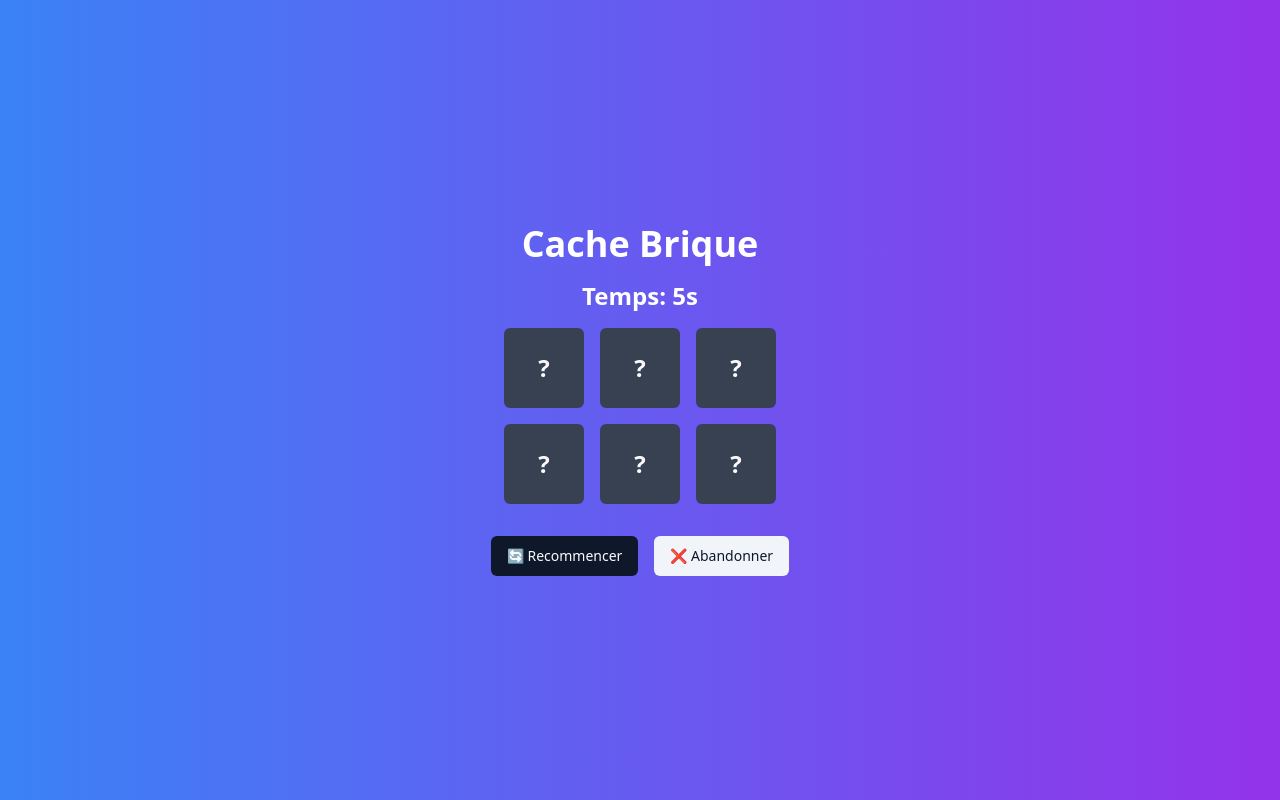
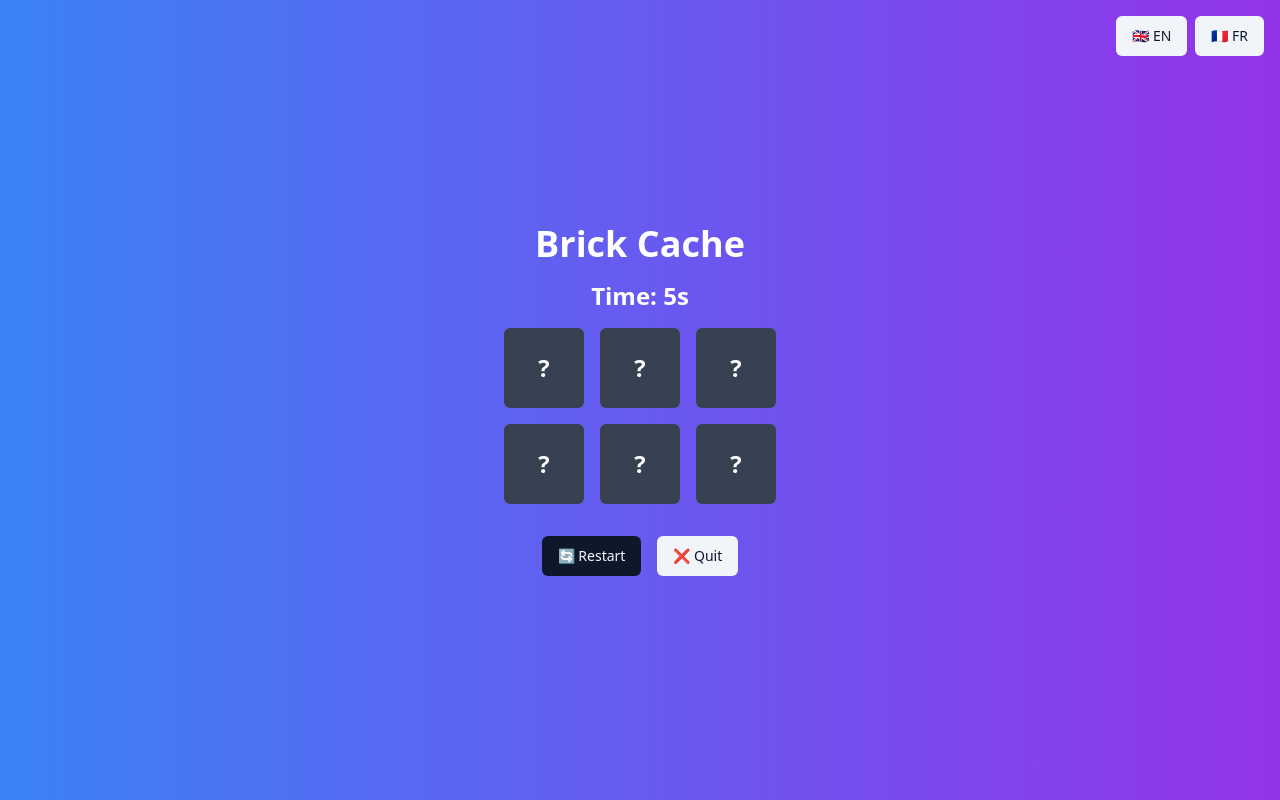
Before and after one commit to metafab/brick-order-breaker, a React (Vite) app: page /level/1 in a window 1280 px wide. Built offline with nearby package versions, Linux system fonts and the light colour scheme.

Commit message:
Add multilingual support
Introduce translation for the game in English and French. Implement functionality to dynamically change the language based on user preferences defined at the browser level, defaulting to English.
[skip gpt_engineer]

```diff
--- a/package.json
+++ b/package.json
@@ -46,6 +46,8 @@
     "date-fns": "^3.6.0",
     "embla-carousel-react": "^8.3.0",
     "framer-motion": "^11.11.9",
+    "i18next": "^23.16.5",
+    "i18next-browser-languagedetector": "^8.0.0",
     "input-otp": "^1.2.4",
     "lodash": "^4.17.21",
     "lucide-react": "^0.451.0",
@@ -55,6 +57,7 @@
     "react-day-picker": "^8.10.1",
     "react-dom": "^18.3.1",
     "react-hook-form": "^7.53.0",
+    "react-i18next": "^15.1.1",
     "react-resizable-panels": "^2.1.3",
     "react-router-dom": "^6.26.2",
     "recharts": "^2.12.7",
--- a/src/components/CacheBrique.tsx
+++ b/src/components/CacheBrique.tsx
@@ -5,12 +5,15 @@ import { useNavigate, useParams } from 'react-router-dom';
 import { GameHeader } from './game/GameHeader';
 import { GameGrid } from './game/GameGrid';
 import { useGameLogic } from '@/hooks/useGameLogic';
+import { LanguageSwitcher } from './LanguageSwitcher';
+import { useTranslation } from 'react-i18next';
 
 const LEVEL_3_TIME_LIMIT = 30;
 const LEVEL_5_MAX_LIVES = 10;
 
 const CacheBrique: React.FC = () => {
   const navigate = useNavigate();
+  const { t } = useTranslation();
   const { levelId } = useParams();
   const isLevel3 = levelId === "3";
   const isLevel4 = levelId === "4";
@@ -36,6 +39,7 @@ const CacheBrique: React.FC = () => {
 
   return (
     <div className="flex flex-col items-center justify-center min-h-screen bg-gradient-to-r from-blue-500 to-purple-600">
+      <LanguageSwitcher />
       {showConfetti && <Confetti />}
       <GameHeader
         timer={timer}
@@ -57,14 +61,14 @@ const CacheBrique: React.FC = () => {
       />
       <div className="flex gap-4 mt-8">
         <Button onClick={resetGame}>
-          🔄 Recommencer
+          {t('restart')}
         </Button>
         <Button
           onClick={() => navigate('/')}
           variant="secondary"
           className={isGameFinished && !isGameLost ? "bg-green-500 hover:bg-green-600 text-white" : ""}
         >
-          {isGameFinished && !isGameLost ? "➡️ Continuer" : "❌ Abandonner"}
+          {isGameFinished && !isGameLost ? t('continue') : t('quit')}
         </Button>
       </div>
     </div>
--- /dev/null
+++ b/src/components/LanguageSwitcher.tsx
@@ -0,0 +1,23 @@
+import { Button } from "@/components/ui/button";
+import { useTranslation } from "react-i18next";
+
+export const LanguageSwitcher = () => {
+  const { i18n } = useTranslation();
+
+  return (
+    <div className="absolute top-4 right-4 flex gap-2">
+      <Button
+        variant={i18n.language === 'en' ? 'default' : 'secondary'}
+        onClick={() => i18n.changeLanguage('en')}
+      >
+        🇬🇧 EN
+      </Button>
+      <Button
+        variant={i18n.language === 'fr' ? 'default' : 'secondary'}
+        onClick={() => i18n.changeLanguage('fr')}
+      >
+        🇫🇷 FR
+      </Button>
+    </div>
+  );
+};
--- a/src/components/game/GameHeader.tsx
+++ b/src/components/game/GameHeader.tsx
@@ -1,4 +1,5 @@
 import { Progress } from "@/components/ui/progress";
+import { useTranslation } from "react-i18next";
 
 interface GameHeaderProps {
   timer: number;
@@ -19,13 +20,15 @@ export const GameHeader: React.FC<GameHeaderProps> = ({
   isLevel3,
   isLevel5
 }) => {
+  const { t } = useTranslation();
+
   return (
     <>
-      <h1 className="text-4xl font-bold text-white mb-4">Cache Brique</h1>
+      <h1 className="text-4xl font-bold text-white mb-4">{t('title')}</h1>
       <div className="text-6xl font-bold text-white mb-4 flex flex-col items-center">
         {isLevel3 ? (
           <>
-            <div className="text-2xl mb-2">Temps restant : {timeLeft}s</div>
+            <div className="text-2xl mb-2">{t('timeLeft', { time: timeLeft })}</div>
             <Progress value={(timeLeft! / totalTime!) * 100} className="w-64 mb-4" />
           </>
         ) : (
@@ -39,7 +42,7 @@ export const GameHeader: React.FC<GameHeaderProps> = ({
                 ))}
               </div>
             )}
-            <div className="text-2xl text-center">Temps: {timer}s</div>
+            <div className="text-2xl text-center">{t('time', { time: timer })}</div>
           </>
         )}
       </div>
--- a/src/hooks/useGameLogic.ts
+++ b/src/hooks/useGameLogic.ts
@@ -1,6 +1,7 @@
 import { useState, useRef, useEffect } from 'react';
 import { shuffle } from 'lodash';
 import { toast } from "sonner";
+import { useTranslation } from 'react-i18next';
 
 const REVEAL_DURATION = 2000;
 const ERROR_DURATION = 1000;
@@ -8,6 +9,7 @@ const LEVEL_3_TIME_LIMIT = 30;
 const LEVEL_5_MAX_LIVES = 10;
 
 export const useGameLogic = (levelId: string | undefined, totalBricks: number) => {
+  const { t } = useTranslation();
   const [bricks, setBricks] = useState<number[]>([]);
   const [revealedBricks, setRevealedBricks] = useState<boolean[]>([]);
   const [flippedBricks, setFlippedBricks] = useState<boolean[]>([]);
@@ -43,7 +45,8 @@ export const useGameLogic = (levelId: string | undefined, totalBricks: number) =
       levelTimes[levelId] = isLevel3 ? LEVEL_3_TIME_LIMIT - timeLeft : timer;
       localStorage.setItem('levelTimes', JSON.stringify(levelTimes));
       setShowConfetti(true);
-      toast.success(`Félicitations ! ${isLevel3 ? `Vous avez terminé le niveau en ${LEVEL_3_TIME_LIMIT - timeLeft} secondes !` : `Vous avez terminé le jeu en ${timer} secondes !`}`);
+      const message = t('completedIn', { time: isLevel3 ? LEVEL_3_TIME_LIMIT - timeLeft : timer });
+      toast.success(t('congratulations', { message }));
     }
   };
 
@@ -51,7 +54,7 @@ export const useGameLogic = (levelId: string | undefined, totalBricks: number) =
     stopTimer();
     setIsGameFinished(true);
     setIsGameLost(true);
-    toast.error(`Game Over ! ${message}`);
+    toast.error(t('gameOverTime'));
   };
 
   const startTimer = () => {
@@ -124,7 +127,7 @@ export const useGameLogic = (levelId: string | undefined, totalBricks: number) =
     if (currentNumber === totalBricks) {
       handleGameComplete();
     } else {
-      toast.success(`Correct ! Trouvez maintenant le numéro ${currentNumber + 1}.`);
+      toast.success(t('correct', { number: currentNumber + 1 }));
     }
 
     timeoutRef.current = window.setTimeout(() => {
@@ -134,13 +137,13 @@ export const useGameLogic = (levelId: string | undefined, totalBricks: number) =
 
   const handleIncorrectBrick = (index: number) => {
     setErrorBrick(index);
-    toast.error("Oups ! Mauvaise brique. Essayez encore.");
+    toast.error(t('wrong'));
 
     if (isLevel5) {
       const newLives = lives - 1;
       setLives(newLives);
       if (newLives === 0) {
-        handleGameOver("Plus de vies !");
+        handleGameOver(t('gameOverLives'));
         return;
       }
     }
@@ -148,7 +151,7 @@ export const useGameLogic = (levelId: string | undefined, totalBricks: number) =
     if (shouldResetOnError) {
       setRevealedBricks(new Array(totalBricks).fill(false));
       setCurrentNumber(1);
-      toast.error("Tout est caché à nouveau ! Recommencez depuis le début.");
+      toast.error(t('resetOnError'));
     }
 
     timeoutRef.current = window.setTimeout(() => {
@@ -186,10 +189,10 @@ export const useGameLogic = (levelId: string | undefined, totalBricks: number) =
 
   useEffect(() => {
     if (isLevel3 && timeLeft === 0 && !isGameFinished) {
-      handleGameOver("Temps écoulé !");
+      handleGameOver(t('gameOverTime'));
     }
     if (isLevel5 && lives === 0 && !isGameFinished) {
-      handleGameOver("Plus de vies !");
+      handleGameOver(t('gameOverLives'));
     }
   }, [timeLeft, lives, isLevel3, isLevel5, isGameFinished]);
 
--- /dev/null
+++ b/src/i18n/config.ts
@@ -0,0 +1,48 @@
+import i18n from 'i18next';
+import { initReactI18next } from 'react-i18next';
+import LanguageDetector from 'i18next-browser-languagedetector';
+
+i18n
+  .use(LanguageDetector)
+  .use(initReactI18next)
+  .init({
+    fallbackLng: 'en',
+    resources: {
+      en: {
+        translation: {
+          title: 'Brick Cache',
+          restart: '🔄 Restart',
+          quit: '❌ Quit',
+          continue: '➡️ Continue',
+          timeLeft: 'Time left: {{time}}s',
+          time: 'Time: {{time}}s',
+          correct: 'Correct! Now find number {{number}}.',
+          wrong: 'Oops! Wrong brick. Try again.',
+          resetOnError: 'Everything is hidden again! Start over from the beginning.',
+          gameOverTime: 'Game Over! Time\'s up!',
+          gameOverLives: 'Game Over! No more lives!',
+          congratulations: 'Congratulations! {{message}}',
+          completedIn: 'You completed the level in {{time}} seconds!'
+        }
+      },
+      fr: {
+        translation: {
+          title: 'Cache Brique',
+          restart: '🔄 Recommencer',
+          quit: '❌ Abandonner',
+          continue: '➡️ Continuer',
+          timeLeft: 'Temps restant : {{time}}s',
+          time: 'Temps: {{time}}s',
+          correct: 'Correct ! Trouvez maintenant le numéro {{number}}.',
+          wrong: 'Oups ! Mauvaise brique. Essayez encore.',
+          resetOnError: 'Tout est caché à nouveau ! Recommencez depuis le début.',
+          gameOverTime: 'Game Over ! Temps écoulé !',
+          gameOverLives: 'Game Over ! Plus de vies !',
+          congratulations: 'Félicitations ! {{message}}',
+          completedIn: 'Vous avez terminé le niveau en {{time}} secondes !'
+        }
+      }
+    }
+  });
+
+export default i18n;
--- a/src/main.tsx
+++ b/src/main.tsx
@@ -1,5 +1,6 @@
 import { createRoot } from 'react-dom/client'
 import App from './App.tsx'
 import './index.css'
+import './i18n/config';
 
 createRoot(document.getElementById("root")!).render(<App />);
```
Also changed, not shown: 1 other file (tests, documents, lock files or other folders).
